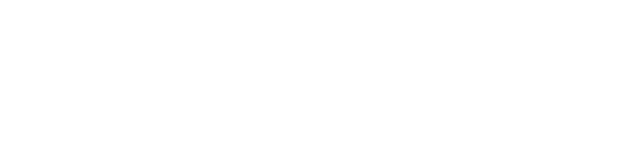
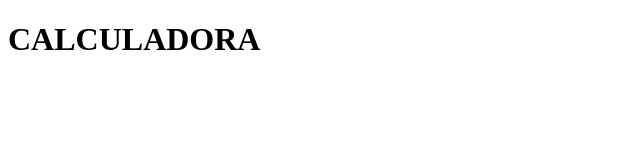
Before and after one commit to freddiearomerop/calculadora, a plain HTML site: page index.html in a window 1280 px wide. Shown: the whole page, without its empty margins (0-640 px from the left). Drawn offline with Linux system fonts and the light colour scheme.

Commit message:
Añadí un titulo al index.html

```diff
--- a/index.html
+++ b/index.html
@@ -7,6 +7,6 @@
     <title>Calculadora</title>
 </head>
 <body>
-
+    <h1>CALCULADORA</h1>
 </body>
 </html>
```
